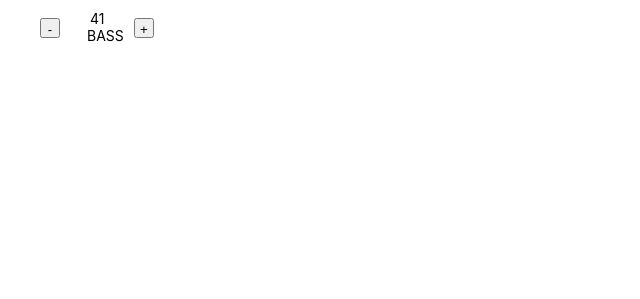
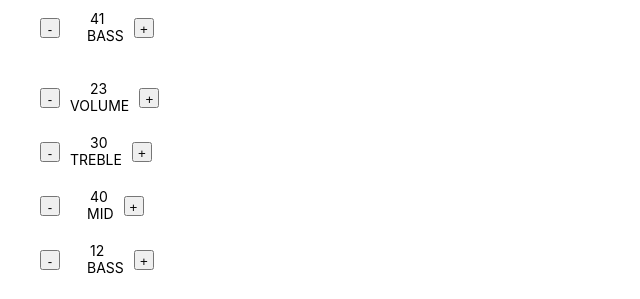
Before and after one commit to rijashaheed/pure-react-exercises, a React (Create React App) app: page / in a window 1280 px wide. Shown: the part 4001-4300 px from the top of the page, without its empty margins (0-640 px from the left). Before the commit the page ends 4071 px from the top, so only its background shows below. Built offline with nearby package versions, Linux system fonts and the light colour scheme; no server answers.

Commit message:
Completed State in Functions Exercise3(b)

```diff
--- a/src/App.js
+++ b/src/App.js
@@ -16,7 +16,8 @@ import ChildrenArray from "./ChildrenExercise2";
 import Reddit from "./APIRequestExercise1";
 import Room from "./StateFunctionExercise1";
 import RandomList from "./StateFunctionExercise2";
-import AudioControls from "./StateFunctionExercise3";
+import AudioControls from "./StateFunctionExercise3(a)";
+import AudioControlsB from "./StateFunctionExercise3(b)";
 
 //GitHub example
 function App() {
@@ -195,6 +196,7 @@ function App() {
       <Room />
       <RandomList />
       <AudioControls />
+      <AudioControlsB />
     </div>
   );
 }
--- /dev/null
+++ b/src/StateFunctionExercise3(b).js
@@ -0,0 +1,121 @@
+import React, { useState } from "react";
+
+const AudioControlsB = () => {
+  const [audio, setAudio] = useState({
+    volume: 23,
+    bass: 12,
+    mid: 40,
+    treble: 30,
+  });
+
+  const decVol = () =>
+    setAudio({
+      ...audio,
+      volume: audio.volume - 1,
+    });
+
+  const incVol = () =>
+    setAudio({
+      ...audio,
+      volume: audio.volume + 1,
+    });
+
+  const decTreble = () =>
+    setAudio({
+      ...audio,
+      treble: audio.treble - 1,
+    });
+
+  const incTreble = () =>
+    setAudio({
+      ...audio,
+      treble: audio.treble + 1,
+    });
+
+  const decMid = () =>
+    setAudio({
+      ...audio,
+      mid: audio.mid - 1,
+    });
+
+  const incMid = () =>
+    setAudio({
+      ...audio,
+      mid: audio.mid + 1,
+    });
+
+  const decBass = () =>
+    setAudio({
+      ...audio,
+      bass: audio.bass - 1,
+    });
+
+  const incBass = () =>
+    setAudio({
+      ...audio,
+      bass: audio.bass + 1,
+    });
+  return (
+    <div className="audio-controls">
+      <ul className="audio-list">
+        <li>
+          <div class="audio-settings">
+            <button class="btn" onClick={decVol}>
+              -
+            </button>
+            <div class="vol-no">
+              <div className="audio-no">{audio.volume}</div>
+              <div>VOLUME</div>
+            </div>
+            <button class="btn" onClick={incVol}>
+              +
+            </button>
+          </div>
+        </li>
+        <li>
+          <div class="audio-settings">
+            <button class="btn" onClick={decTreble}>
+              -
+            </button>
+            <div class="vol-no">
+              <div className="audio-no">{audio.treble}</div>
+              <div>TREBLE</div>
+            </div>
+            <button class="btn" onClick={incTreble}>
+              +
+            </button>
+          </div>
+        </li>
+        <li>
+          <div class="audio-settings">
+            <button class="btn" onClick={decMid}>
+              -
+            </button>
+            <div class="vol-no">
+              <div className="audio-no">{audio.mid}</div>{" "}
+              <div className="gap">MID</div>
+            </div>
+            <button class="btn" onClick={incMid}>
+              +
+            </button>
+          </div>
+        </li>
+        <li>
+          <div class="audio-settings">
+            <button class="btn" onClick={decBass}>
+              -
+            </button>
+            <div class="vol-no">
+              <div className="audio-no">{audio.bass}</div>{" "}
+              <div className="gap">BASS</div>
+            </div>
+            <button class="btn" onClick={incBass}>
+              +
+            </button>
+          </div>
+        </li>
+      </ul>
+    </div>
+  );
+};
+export default AudioControlsB;
```
Also changed, not shown: src/StateFunctionExercise3(a).js (renamed from src/StateFunctionExercise3.js).
